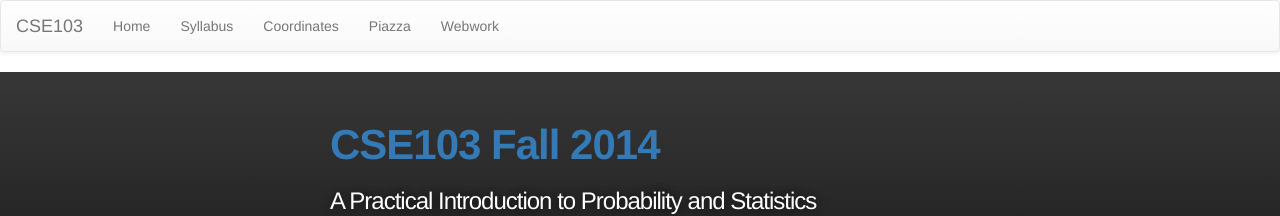
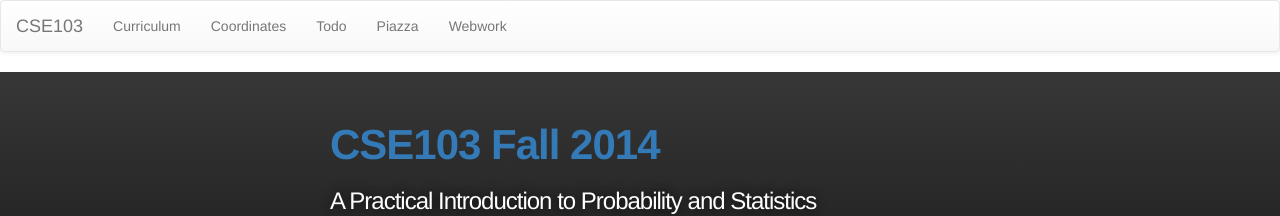
Before and after one commit to cse103/cse103.github.io, a Jekyll site: the page built from index.md, in a window 1280 px wide. Shown: the top 216 px of the page. Built offline with Jekyll 4.4.1, drawn with Linux system fonts in a browser that asks for light colours; nearby versions of some CDN libraries; Markdown is read by kramdown in place of the engine named in the settings.

Commit message:
Add automatic page list to navbar.

```diff
--- a/_includes/header.html
+++ b/_includes/header.html
@@ -15,11 +15,14 @@
     <!-- Collect the nav links, forms, and other content for toggling -->
     <div class="collapse navbar-collapse" id="example-navbar-collapse-1">
       <ul class="nav navbar-nav">
-        <li><a href="/">Home</a></li>
-        <li><a href="/Curriculum">Syllabus</a></li>
-        <li><a href="/Coordinates">Coordinates</a></li>
+        {% for page in site.pages %}
+          {% if page.title %}
+          <li><a href="{{ page.url | prepend: site.baseurl }}">{{ page.title }}</a></li>
+          {% endif %}
+        {% endfor %}
         <li><a href="https://piazza.com/ucsd/fall2014/cse103/">Piazza</a></li>
         <li><a href="http://webwork.cse.ucsd.edu/webwork2">Webwork</a></li>
+
       </ul>
     </div>
   </div>
```
